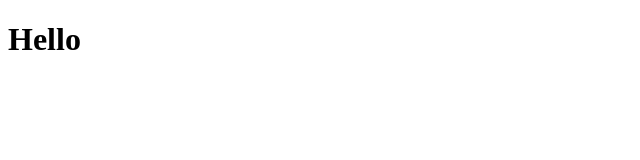
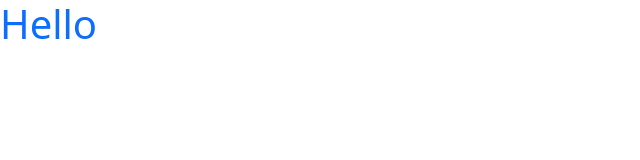
Before and after one commit to Tekie79/Tomoka-coffee-hub, a website: page index.html in a window 1280 px wide. Shown: the whole page, without its empty margins (0-640 px from the left). Drawn offline with nearby package versions, Linux system fonts and the light colour scheme.

Commit message:
Bootstrap install

```diff
--- a/index.html
+++ b/index.html
@@ -4,8 +4,18 @@
     <meta charset="UTF-8">
     <meta name="viewport" content="width=device-width, initial-scale=1.0">
     <title>Exercises</title>
+    <link rel="stylesheet" href="node_modules/bootstrap/dist/css/bootstrap.min.css" />
+    <link rel="stylesheet" href="node_modules/font-awesome/css/font-awesome.min.css" />
+
+    <link href="https://fonts.googleapis.com/css2?family=Noto+Sans+SC&display=swap" rel="stylesheet">
+    <link rel="stylesheet" href="style.css">
+
 </head>
 <body>
-    <h1>Hello</h1>
+    <h1 class="text-primary">Hello</h1>
+
+    <script src="node_modules/jquery/dist/jquery.slim.min.js"></script>
+    <script src="node_modules/popper.js/dist/umd/popper.min.js"></script>
+    <script src="node_modules/bootstrap/dist/js/bootstrap.min.js"></script>
 </body>
 </html>
--- a/package.json
+++ b/package.json
@@ -4,6 +4,8 @@
   "description": "personal exercises",
   "main": "index.js",
   "dependencies": {
+    "bootstrap": "^5.0.0-beta1",
+    "font-awesome": "^4.7.0",
     "lite-server": "^2.6.1"
   },
   "devDependencies": {},
--- /dev/null
+++ b/style.css
@@ -0,0 +1 @@
+/* font-family: 'Noto Sans SC', sans-serif; */
```
Also changed, not shown: 1 other file.
